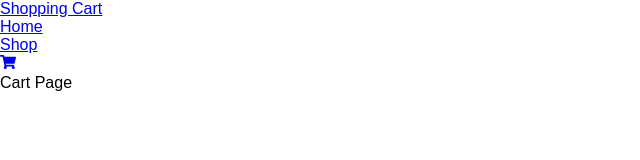
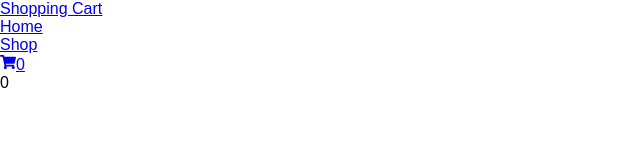
Before and after one commit to victavila/shopping-cart, a React (Create React App) app: page /cart in a window 1280 px wide. Shown: the top 160 px of the page, without its empty margins (0-640 px from the left). Built offline with nearby package versions, Linux system fonts and the light colour scheme.

Commit message:
Added calculate totals reducer for cart

```diff
--- a/src/App.tsx
+++ b/src/App.tsx
@@ -1,12 +1,21 @@
-import React from 'react';
+import React, { useEffect } from 'react';
 import { BrowserRouter, Routes, Route } from 'react-router-dom';
 import './App.css';
+import { useAppDispatch, useAppSelector } from './app/hooks';
 import Nav from './components/Nav';
+import { calculateTotals } from './features/cartSlice';
 import Cart from './pages/Cart';
 import Home from './pages/Home';
 import Shop from './pages/Shop';
 
 function App() {
+  const { cartItems } = useAppSelector(state => state.cart);
+  const dispatch = useAppDispatch();
+
+  useEffect(() => {
+    dispatch(calculateTotals());
+  }, [dispatch, cartItems])
+
   return (
     <div className="App">
       <BrowserRouter>
--- a/src/components/Nav.tsx
+++ b/src/components/Nav.tsx
@@ -1,7 +1,10 @@
 import { Link } from "react-router-dom";
 import { FaShoppingCart } from "react-icons/fa"
+import { useAppSelector } from "../app/hooks";
 
 const Nav = () => {
+  const { amount } = useAppSelector(state => state.cart);
+
   return (
     <nav>
       <div className="nav">
@@ -21,6 +24,7 @@ const Nav = () => {
             <Link className="nav__link" to="/cart">
               <li>
                 <FaShoppingCart />
+                <span>{amount}</span>
               </li>
             </Link>
           </ul>
--- a/src/features/cartSlice.ts
+++ b/src/features/cartSlice.ts
@@ -27,10 +27,20 @@ const cartSlice = createSlice({
           quantity: 1
         })
       }
+    },
+    calculateTotals(state) {
+      let amount = 0;
+      let total = 0;
+      state.cartItems.forEach(item => {
+        amount += item.quantity;
+        total += item.quantity * item.price;
+      })
+      state.amount = amount;
+      state.total = total;
     }
   }
 })
 
-export const { addToCart } = cartSlice.actions;
+export const { addToCart, calculateTotals } = cartSlice.actions;
 
 export default cartSlice.reducer;
--- a/src/pages/Cart.tsx
+++ b/src/pages/Cart.tsx
@@ -1,7 +1,13 @@
+import { useAppDispatch, useAppSelector } from "../app/hooks";
+
 const Cart = () => {
+  const dispatch = useAppDispatch();
+
+  const { total } = useAppSelector(state => state.cart);
+
   return (
     <div className="cart">
-      Cart Page
+      {total}
     </div>
   )
 }
```
